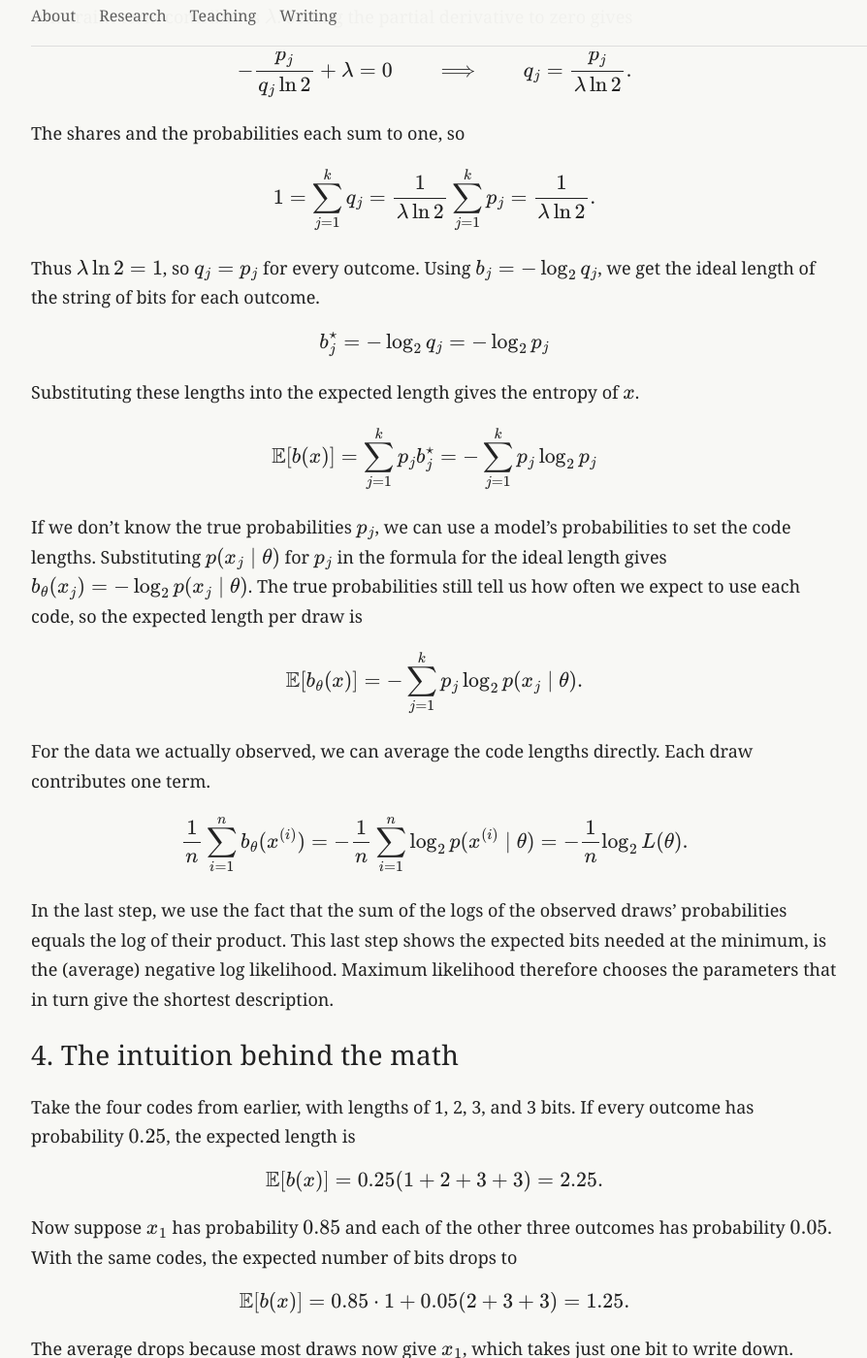
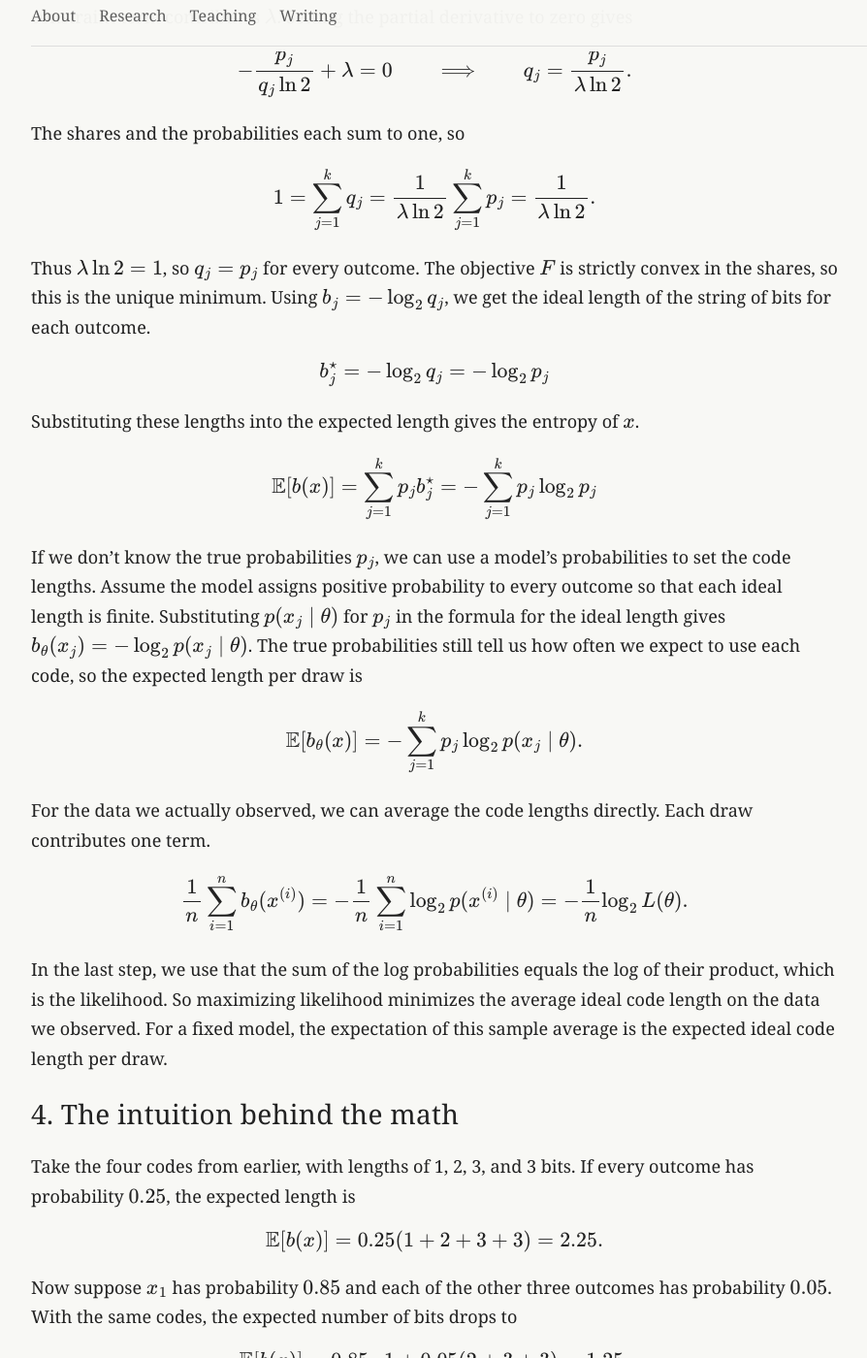
Before and after one commit to fholstege/fholstege.github.io, a Jekyll site: the page built from _writing/compression-and-maximum-likelihood.md, in a window 1280 px wide and 1400 px high, scrolled down 3271 px. Shown: the whole window at 97% size, without its empty margins (138-1032 px from the left). Built offline with Jekyll 4.4.1, drawn with Linux system fonts in a browser that asks for light colours.

Commit message:
minor change

```diff
--- a/_writing/compression-and-maximum-likelihood.md
+++ b/_writing/compression-and-maximum-likelihood.md
@@ -113,7 +113,7 @@ $$
 =\frac{1}{\lambda\ln 2}.
 $$
 
-Thus $\lambda\ln 2=1$, so $q_j=p_j$ for every outcome. Using $b_j=-\log_2 q_j$, we get the ideal length of the string of bits for each outcome.
+Thus $\lambda\ln 2=1$, so $q_j=p_j$ for every outcome. The objective $F$ is strictly convex in the shares, so this is the unique minimum. Using $b_j=-\log_2 q_j$, we get the ideal length of the string of bits for each outcome.
 
 $$
 b_j^{\star}=-\log_2 q_j=-\log_2 p_j
@@ -125,7 +125,7 @@ $$
 \mathbb{E}[b(x)] = \sum_{j=1}^k p_j b_j^{\star} = -\sum_{j=1}^k p_j\log_2p_j
 $$
 
-If we don’t know the true probabilities $p_j$, we can use a model’s probabilities to set the code lengths. Substituting $p(x_j\mid\theta)$ for $p_j$ in the formula for the ideal length gives $b_\theta(x_j)=-\log_2 p(x_j\mid\theta)$. The true probabilities still tell us how often we expect to use each code, so the expected length per draw is
+If we don’t know the true probabilities $p_j$, we can use a model’s probabilities to set the code lengths. Assume the model assigns positive probability to every outcome so that each ideal length is finite. Substituting $p(x_j\mid\theta)$ for $p_j$ in the formula for the ideal length gives $b_\theta(x_j)=-\log_2 p(x_j\mid\theta)$. The true probabilities still tell us how often we expect to use each code, so the expected length per draw is
 
 $$
 \mathbb{E}[b_\theta(x)] = -\sum_{j=1}^k p_j\log_2 p(x_j\mid\theta).
@@ -139,9 +139,7 @@ $$
 = -\frac{1}{n}\log_2 L(\theta).
 $$
 
-In the last step, we use the fact that the sum of the logs of the observed draws’ probabilities equals the log of their product. This last step shows the expected bits needed at the minimum,  is the (average) negative log likelihood.
-Maximum likelihood therefore chooses the parameters that in turn give the shortest description.
-
+In the last step, we use that the sum of the log probabilities equals the log of their product, which is the likelihood. So maximizing likelihood minimizes the average ideal code length on the data we observed. For a fixed model, the expectation of this sample average is the expected ideal code length per draw.
 
 ## 4. The intuition behind the math
 
```
